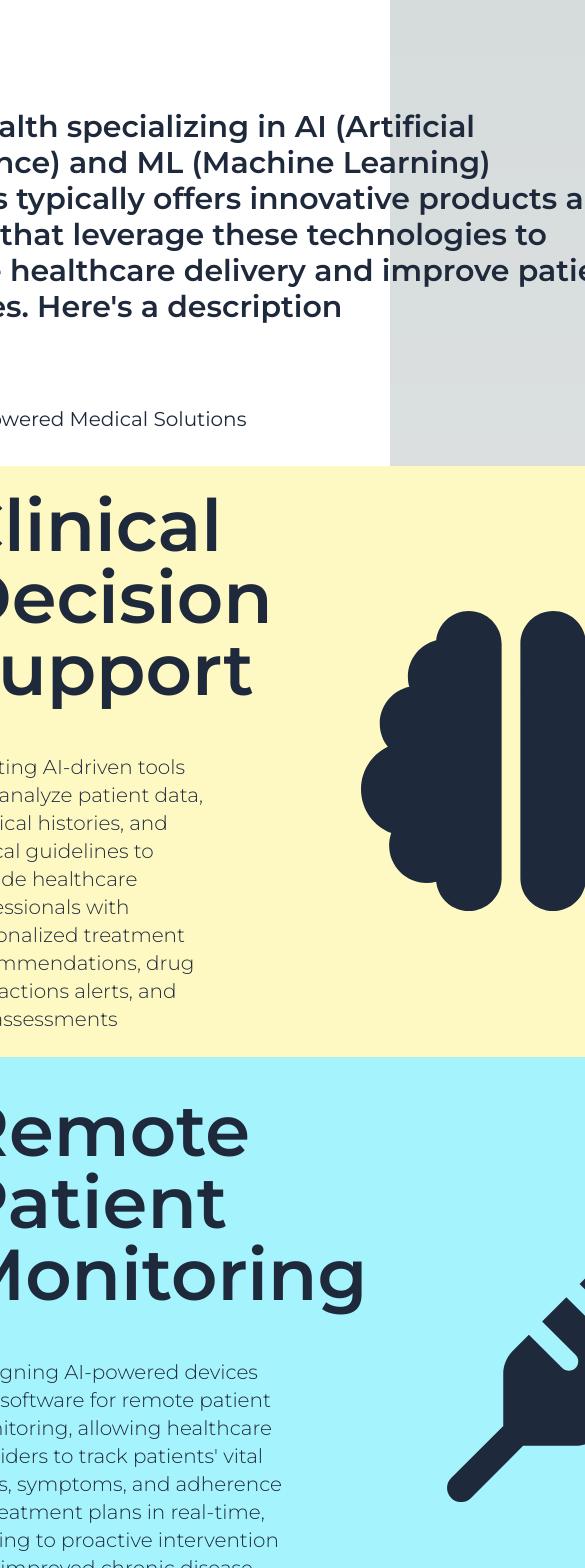
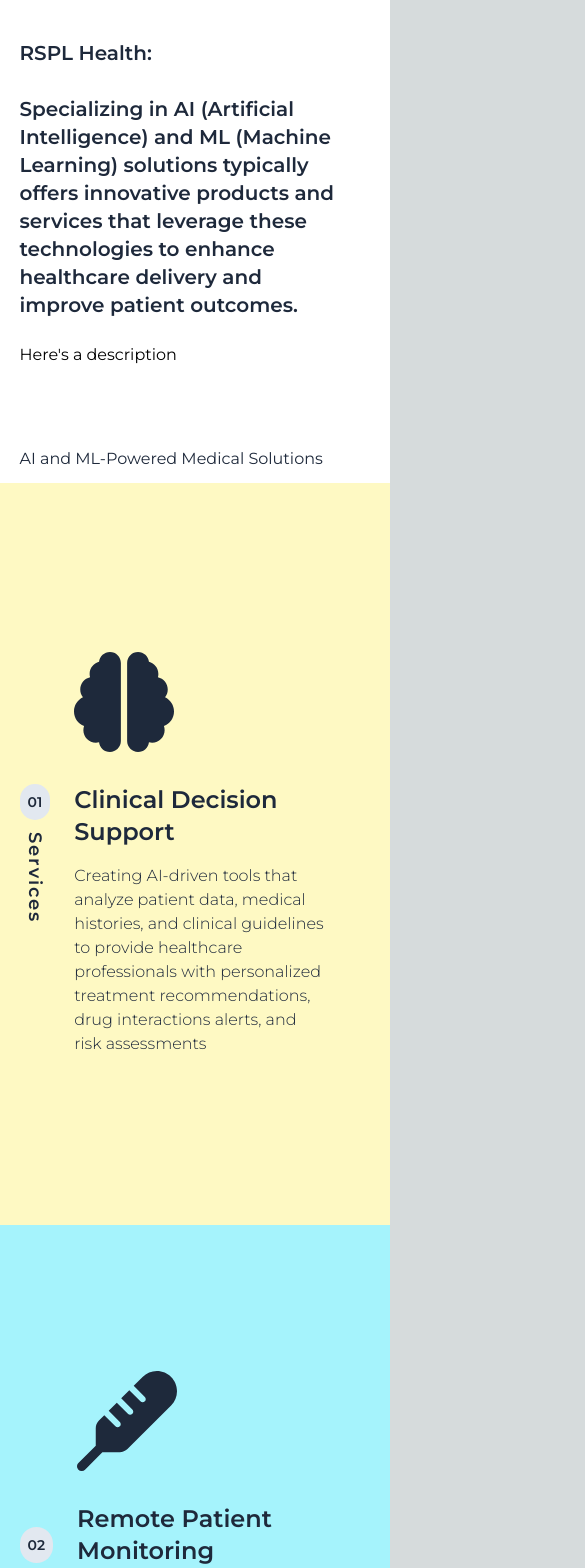
Before and after one commit to resparx/rspl, a Next.js app: page / in a window 390 px wide. Shown: the top 1568 px of the page, 585 px wide, since content can reach past the window. Built offline with nearby package versions, Linux system fonts and the light colour scheme.

Commit message:
fix: responsiveness

```diff
--- a/components/Hero.js
+++ b/components/Hero.js
@@ -9,68 +9,81 @@
   const data = [
     {
       title: "Clinical Decision Support",
-      content: "Creating AI-driven tools that analyze patient data, medical histories, and clinical guidelines to provide healthcare professionals with personalized treatment recommendations, drug interactions alerts, and risk assessments",
+      content:
+        "Creating AI-driven tools that analyze patient data, medical histories, and clinical guidelines to provide healthcare professionals with personalized treatment recommendations, drug interactions alerts, and risk assessments",
       number: "01",
       wrapperClasses: "bg-yellow-100",
       theme: "light",
-      icon: <Brain className="fill-slate-800" height={300} />
+      icon: <Brain className="fill-slate-800 h-[100px] lg:h-[300px]" />,
     },
     {
       title: "Remote Patient Monitoring",
-      content: "Designing AI-powered devices and software for remote patient monitoring, allowing healthcare providers to track patients' vital signs, symptoms, and adherence to treatment plans in real-time, leading to proactive intervention and improved chronic disease management",
+      content:
+        "Designing AI-powered devices and software for remote patient monitoring, allowing healthcare providers to track patients' vital signs, symptoms, and adherence to treatment plans in real-time, leading to proactive intervention and improved chronic disease management",
       wrapperClasses: "bg-cyan-200",
       number: "02",
       theme: "light",
-      icon: <ThermoMeter className="fill-slate-800" height={300} />
+      icon: <ThermoMeter className="fill-slate-800  h-[100px] lg:h-[300px]" />,
     },
     {
       title: "Drug Discovery and Development",
-      content: "Utilizing ML algorithms to analyze vast amounts of biological data, identify potential drug targets, predict drug efficacy, and accelerate the drug discovery process, ultimately leading to the development of more effective and targeted therapies",
+      content:
+        "Utilizing ML algorithms to analyze vast amounts of biological data, identify potential drug targets, predict drug efficacy, and accelerate the drug discovery process, ultimately leading to the development of more effective and targeted therapies",
       wrapperClasses: "bg-white",
       theme: "light",
       number: "03",
-      icon: <Pills className="fill-slate-800" height={300} />
+      icon: <Pills className="fill-slate-800  h-[100px] lg:h-[300px]" />,
     },
     {
       title: "Healthcare Operations Optimization",
-      content: "Implementing AI-driven solutions for healthcare operations, such as predictive analytics for resource allocation, supply chain optimization, staff scheduling, and workflow automation, to improve efficiency and reduce costs",
+      content:
+        "Implementing AI-driven solutions for healthcare operations, such as predictive analytics for resource allocation, supply chain optimization, staff scheduling, and workflow automation, to improve efficiency and reduce costs",
       wrapperClasses: "bg-rose-300",
       theme: "light",
       number: "04",
-      icon: <BriedCaseMed className="fill-slate-800"  height={300} />,
-
+      icon: <BriedCaseMed className="fill-slate-800  h-[100px] lg:h-[300px]" />,
     },
     {
       title: "Natural Language Processing (NLP)",
-      content: "Developing NLP algorithms to extract and analyze unstructured medical data from electronic health records (EHRs), clinical notes, and research literature, enabling insights into patient outcomes, disease trends, and treatment effectiveness",
+      content:
+        "Developing NLP algorithms to extract and analyze unstructured medical data from electronic health records (EHRs), clinical notes, and research literature, enabling insights into patient outcomes, disease trends, and treatment effectiveness",
       wrapperClasses: "bg-orange-300",
       theme: "light",
-      icon: <Chip className="fill-slate-800" height={300} />,
-      number: "05"
+      icon: <Chip className="fill-slate-800 h-[100px] lg:h-[300px]" />,
+      number: "05",
     },
     {
       title: "Telemedicine Platforms",
-      content: "Building AI-powered telemedicine platforms that offer virtual consultations, symptom triage, medical chatbots, and remote monitoring capabilities, expanding access to healthcare services and improving patient engagement",
+      content:
+        "Building AI-powered telemedicine platforms that offer virtual consultations, symptom triage, medical chatbots, and remote monitoring capabilities, expanding access to healthcare services and improving patient engagement",
       number: "06",
       wrapperClasses: "bg-slate-700",
-      icon: <CommentMedical  className="fill-white"  height={300} />,
-      theme: "dark"
-    }
+      icon: <CommentMedical className="fill-white h-[100px] lg:h-[300px]" />,
+      theme: "dark",
+    },
   ];
   return (
     <section className=" flex gap-12 justify-between items-center flex-col lg:flex-row py-0">
       <div className="flex flex-col">
-        <div className="pb-[3%] pt-[10%] pl-[20%] pr-[10%]">
-          <p className="font-semibold text-3xl text-slate-800">
-          RSPL Health specializing in AI (Artificial Intelligence) and ML (Machine Learning) solutions typically offers innovative products and services that leverage these technologies to enhance healthcare delivery and improve patient outcomes. Here&apos;s a description
+        <div className="pb-[3%] pt-[10%] pl-[5%] lg:pl-[20%] pr-[10%]">
+          <p className="font-semibold text-xl lg:text-3xl text-slate-800">
+            RSPL Health:
+            <br/>
+            <br/>
+            Specializing in AI (Artificial Intelligence) and ML
+            (Machine Learning) solutions typically offers innovative products
+            and services that leverage these technologies to enhance healthcare
+            delivery and improve patient outcomes.
           </p>
-          <p className="text-slate-800 text-xl mt-20">
-          AI and ML-Powered Medical Solutions
+          <br/>
+          <p>Here's a description</p>
+          <p className="text-slate-800 text:lg lg:text-xl mt-20">
+            AI and ML-Powered Medical Solutions
           </p>
         </div>
-      {data.map((item, index) => (
-        <Section key={`section-${index}`} {...item} />
-      ))}
+        {data.map((item, index) => (
+          <Section key={`section-${index}`} {...item} />
+        ))}
       </div>
     </section>
   );
--- a/components/Section.js
+++ b/components/Section.js
@@ -6,19 +6,19 @@
     const fontColor = theme === "light" ? "text-slate-800" : "white"
     const bgColor = theme === "light" ? "bg-slate-200" : "bg-slate-800"
   return (
-    <section className={`flex items-center gap-12 h-[70vh] pl-[20%] ${wrapperClasses}`}>
-      <div className="flex flex-col gap-6 items-center">
+    <section className={`w-screen flex items-center gap-6 lg:gap-12 h-[88vh] lg:h-[70vh] pl-[5%] lg:pl-[20%] ${wrapperClasses}`}>
+      <div className="flex flex-col gap-3 lg:gap-6 items-center">
         <div className={`rounded-full p-2 ${bgColor}`}>
-          <p className={`${fontColor} text-xl font-semibold`}>{number}</p>
+          <p className={`${fontColor} text-sm lg:text-xl font-semibold`}>{number}</p>
         </div>
-        <p className={`${fontColor} [writing-mode:vertical-lr] font-semibold text-3xl tracking-widest`}>{sectionTitle}</p>
+        <p className={`${fontColor} [writing-mode:vertical-lr] font-semibold text-lg lg:text-3xl tracking-widest`}>{sectionTitle}</p>
       </div>
-      <div className="flex gap-20 items-center">
+      <div className="flex flex-col-reverse lg:flex-row gap-8 lg:gap-20 items-center">
       <div className="flex flex-col">
-            <p className={`${fontColor} text-7xl font-semibold w-[80%] mb-12`}>{title}</p>
-            <p className={`${fontColor} w-[80%] text-xl font-light`}>{content}</p>
+            <p className={`${fontColor} text-2xl lg:text-7xl font-semibold w-[80%] mb-4 lg:mb-12`}>{title}</p>
+            <p className={`${fontColor} w-[80%] text:xs lg:text-xl font-light`}>{content}</p>
       </div>
-      <div className="mr-20">
+      <div className="w-full lg:mr-20">
         {icon}
       </div>
       </div>
```
